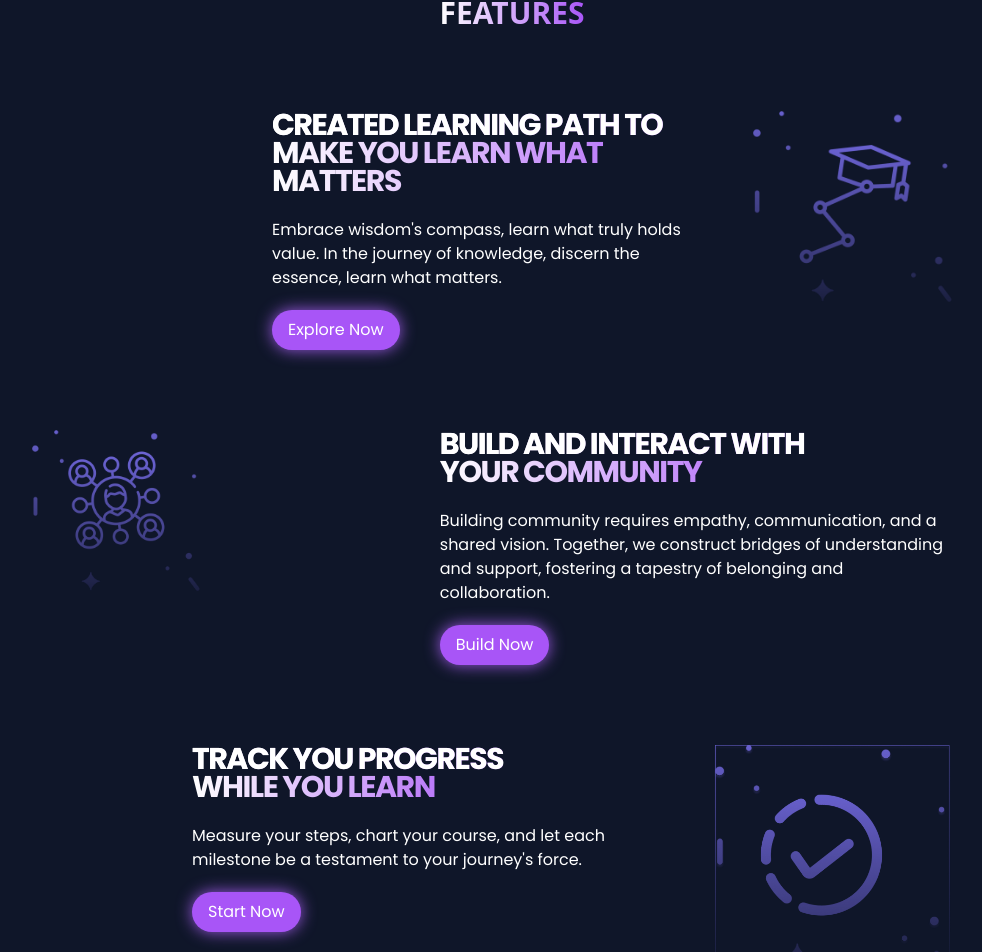
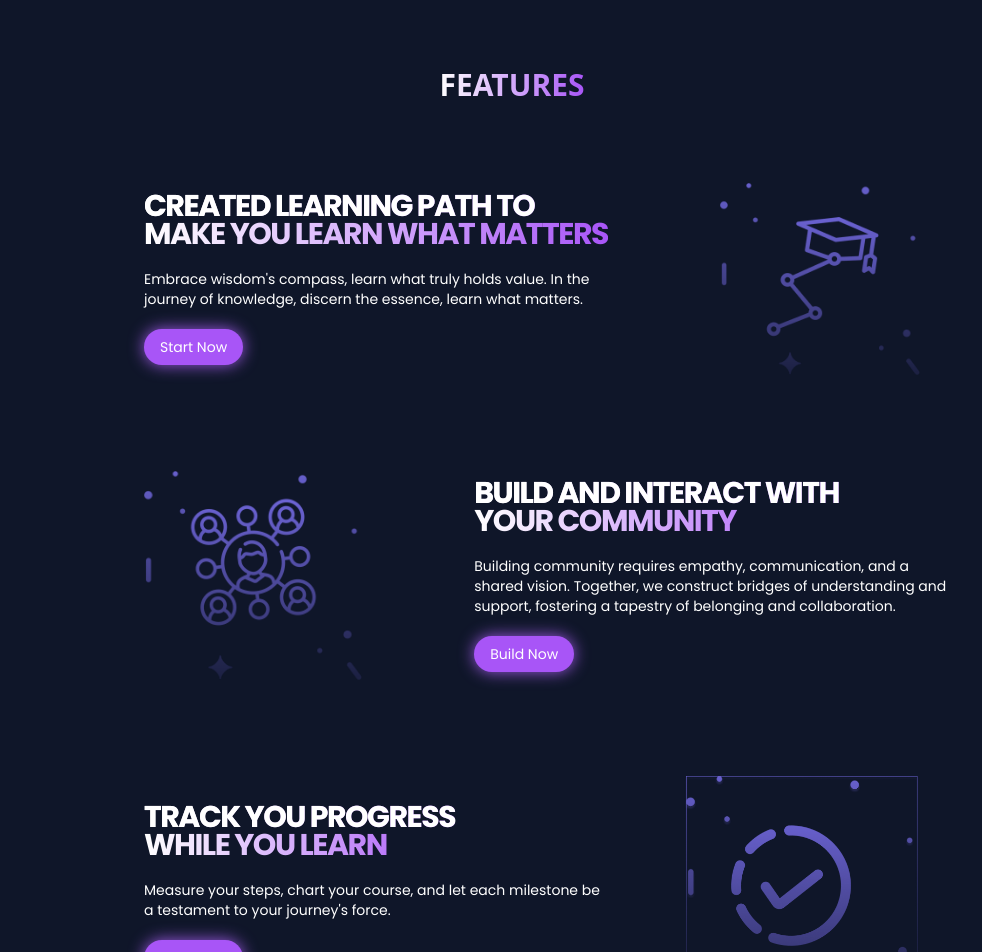
Before and after one commit to MLSAKIIT/AlgoArena, a Next.js app: page / in a window 1280 px wide. Shown: the part 1067-2019 px from the top of the page, without its empty margins (128-1110 px from the left). Built offline with nearby package versions, Linux system fonts and the light colour scheme.

Commit message:
Updated navbar

```diff
--- a/src/app/aboutUs/page.jsx
+++ b/src/app/aboutUs/page.jsx
@@ -14,7 +14,7 @@ import Navbar from "@/components/ui/Navbar";
 const page = () => {
   return (
     <div className="max-w-[120rem]">
-
+     <Navbar/>
       <div className="flex flex-col gap-52 items-center">
         <div className="absolute h-[50rem] w-[71.5rem] -z-10 top-[180px] left-[-30px] overflow-hidden rotate-[-5deg] z-1 lg:block hidden">
           <Image
--- a/src/app/dashboard/page.jsx
+++ b/src/app/dashboard/page.jsx
@@ -1,7 +1,11 @@
 import Dashboard from "@/components/dashboard/Dashboard";
+import Navbar from "@/components/ui/Navbar";
 
 export default function dashboard() {
   return (
-    <Dashboard username="AYUSH RANJAN"></Dashboard>
+    <>
+      <Navbar />
+      <Dashboard username="AYUSH RANJAN"></Dashboard>
+    </>
   );
 }
--- a/src/app/layout.js
+++ b/src/app/layout.js
@@ -2,7 +2,7 @@ import "./globals.css";
 import { Toaster } from "@/components/ui/sonner";
 import { cn } from "@/lib/utils";
 import { fontPopins, fontTheBoldFont } from "@/lib/font";
-import Navbar from "@/components/ui/Navbar";
+
 
 export const metadata = {
   title: "Create Next App",
@@ -19,7 +19,7 @@ export default function RootLayout({ children }) {
           fontTheBoldFont.variable
         )}
       >
-        <Navbar />
+
         {children}
         <Toaster position="bottom-center" richColors />
       </body>
--- a/src/components/domains/DomainCard.jsx
+++ b/src/components/domains/DomainCard.jsx
@@ -1,4 +1,4 @@
-import Image from "next/image";
+import Image from "next/legacy/image";
 
 const DomainCard = ({ title, img }) => {
   return (
@@ -14,6 +14,7 @@ const DomainCard = ({ title, img }) => {
           layout="fill"
           objectFit="cover"
           className="rounded-lg group-hover:scale-125 duration-500"
+          alt="domain images"
         />
       </div>
     </div>
--- a/src/components/domains/Domains.jsx
+++ b/src/components/domains/Domains.jsx
@@ -3,9 +3,9 @@ import Link from "next/link";
 
 const Domains = () => {
   return (
-    <div className="flex flex-col max-w-[120rem]">
+    <div className="flex flex-col max-w-[120rem] ">
       <div className="flex justify-center">
-        <p className="text-2xl font-sans font-bold bg-gradient-to-r from-white to-purple-500 inline-block text-transparent bg-clip-text">
+        <p className="text-3xl font-sans font-bold bg-gradient-to-r from-white to-purple-500 inline-block text-transparent bg-clip-text">
           OUR DOMAINS
         </p>
       </div>
--- a/src/components/features/page.jsx
+++ b/src/components/features/page.jsx
@@ -2,53 +2,54 @@ import Image from "next/image";
 
 const Features = () => {
   return (
-    <section className="max-w-[120rem] ">
-      <div className="flex justify-center mt-30">
-        <p className="text-3xl font-sans font-bold bg-gradient-to-r from-white to-purple-500 inline-block text-transparent bg-clip-text">
+    <div className="max-w-[120rem] mb-20">
+      <div className="flex justify-center mt-20">
+        <div className="text-3xl font-sans font-bold bg-gradient-to-r from-white to-purple-500 inline-block text-transparent bg-clip-text">
           FEATURES
-        </p>
+        </div>
       </div>
 
-      <div className="pt-20 ml-40 mr-40">
-        <div className="flex flex-col md:flex-row mb-20">
-          <div className="pl-10 md:pr-10 md:order-2">
+      <div className="pt-20 flex flex-col items-center gap-24 text-sm text-center md:text-left">
+
+         <div className="flex flex-col gap-10 md:flex-row justify-center items-center w-[70%]">
+          <div className="md:pl-10 md:pr-10 md:order-2">
             <Image
               src="/assets/features/learning.png"
-              height={440}
-              width={457}
-              alt="learning pic"
+              className="w-[257px]  md:w-[357px]"
+              height={240}
+              width={357}
+              alt="Picture"
             />
           </div>
 
-          <div className="md:ml-60">
-            <p className="text-3xl font-poppins leading-7 tracking-tighter font-bold uppercase bg-gradient-to-r from-white to-purple-500 bg-clip-text text-transparent inline-block">
-              <p className="text-white">Created learning path to</p>{" "}
-              <p>make you learn what matters</p>
-            </p>
+          <div className="md:ml-20">
+            <div className="text-3xl font-poppins leading-7 tracking-tighter font-bold uppercase bg-gradient-to-r from-white to-purple-500 bg-clip-text text-transparent inline-block">
+              <div className="text-white">Created learning path to</div>
+              <div>make you learn what matters</div>
+            </div>
             <p className="text-white font-poppins pt-5">
-              Embrace wisdom&apos;s compass, learn what truly holds value. In
+            Embrace wisdom&apos;s compass, learn what truly holds value. In
               the journey of knowledge, discern the essence, learn what matters.
             </p>
             <button
               className="bg-purple-500 text-white py-2 px-4 rounded-full mt-5 shadow-[0_0_1rem_0px_#9d5ae3]
             hover:bg-[#7f3dbf] active:scale-95 transition duration-200 "
             >
-              Explore Now
+              Start Now
             </button>
           </div>
         </div>
-
-        <div className="flex flex-col md:flex-row mb-20">
-          <div className="pr-10 md:pl-40 md:order-2">
-            <p className="text-3xl font-poppins leading-7 tracking-tighter font-bold uppercase bg-gradient-to-r from-white to-purple-500 bg-clip-text text-transparent inline-block">
-              <p className="text-white">Build and interact with</p>{" "}
-              <p>your community</p>
-            </p>
-            <p className="text-white font-poppins pt-5">
+        <div className="flex flex-col-reverse md:flex-row gap-8  justify-center items-center w-[70%]  text-center md:text-left ">
+          <div className="md:order-2 ">
+            <div className="text-3xl font-poppins leading-7 tracking-tighter font-bold uppercase bg-gradient-to-r from-white to-purple-500 bg-clip-text text-transparent inline-block">
+              <div className="text-white">Build and interact with</div>{" "}
+              <div>your community</div>
+            </div>
+            <div className="text-white font-poppins pt-5 ">
               Building community requires empathy, communication, and a shared
               vision. Together, we construct bridges of understanding and
               support, fostering a tapestry of belonging and collaboration.
-            </p>
+            </div>
             <button
               className="bg-purple-500 text-white py-2 px-4 rounded-full mt-5 shadow-[0_0_1rem_0px_#9d5ae3]
             hover:bg-[#7f3dbf] active:scale-95 transition duration-200 "
@@ -56,31 +57,33 @@ const Features = () => {
               Build Now
             </button>
           </div>
-          <div className="pr-10 md:pr-20 md:order-1">
+          <div className=" md:pr-20  md:ml-20">
             <Image
               src="/assets/features/communityy.png"
-              width={500}
-              height={500}
+              className="w-[257px]  md:w-[600px]"
+              width={600}
+              height={800}
               alt="Picture"
             />
           </div>
         </div>
 
-        <div className="flex flex-col md:flex-row mb-20">
-          <div className="pl-10 md:pr-10 md:order-2">
+        <div className="flex flex-col md:flex-row  justify-center items-center gap-8 w-[70%] ">
+          <div className="md:pl-10 md:pr-10 md:order-2 ">
             <Image
               src="/assets/features/progress.png"
-              width={400}
-              height={400}
+              className="w-[257px]  md:w-[357px]"
+              height={240}
+              width={357}
               alt="Picture"
             />
           </div>
 
-          <div className="md:ml-40">
-            <p className="text-3xl font-poppins leading-7 tracking-tighter font-bold uppercase bg-gradient-to-r from-white to-purple-500 bg-clip-text text-transparent inline-block">
-              <p className="text-white">track you progress</p>
-              <p>while you learn</p>
-            </p>
+          <div className="md:ml-20">
+            <div className="text-3xl font-poppins leading-7 tracking-tighter font-bold uppercase bg-gradient-to-r from-white to-purple-500 bg-clip-text text-transparent inline-block">
+              <div className="text-white">track you progress</div>
+              <div>while you learn</div>
+            </div>
             <p className="text-white font-poppins pt-5">
               Measure your steps, chart your course, and let each milestone be a
               testament to your journey&apos;s force.
@@ -94,7 +97,7 @@ const Features = () => {
           </div>
         </div>
       </div>
-    </section>
+    </div>
   );
 };
 
--- a/src/components/footer/Suggestions.jsx
+++ b/src/components/footer/Suggestions.jsx
@@ -2,7 +2,7 @@ const suggestions = () => {
   return (
     <>
       <div className="flex flex-col items-center justify-center w-5/6">
-        <h1 className="  text-4xl font-bold font-sans bg-gradient-to-r from-white to-[#9d5ae3] inline-block text-transparent bg-clip-text mt-5">
+        <h1 className="  text-center text-3xl font-bold font-sans bg-gradient-to-r from-white to-[#9d5ae3] inline-block text-transparent bg-clip-text mt-5">
           HAVE A SUGGESTION?
         </h1>
         <textarea
--- a/src/components/hero/Hero.jsx
+++ b/src/components/hero/Hero.jsx
@@ -1,11 +1,11 @@
 import React from "react";
 import Image from "next/image";
-import Navbar from '../ui/Navbar';
+import Navbar from "../ui/Navbar";
 
 const Hero = () => {
   return (
-    <div >
-
+    <div>
+      <Navbar />
       <div className="lg:pt-32 pt-10 mb-10  lg:h-96 lg:mb-32 block max-w-[120rem]  mx-auto">
         <div className="flex flex-wrap lg:flex-nowrap justify-evenly mid:gap-x-10/ md:gap-20 mid:mx-4 items-center lg:mx-auto">
           <div className="relative">
--- a/src/components/ui/Navbar.jsx
+++ b/src/components/ui/Navbar.jsx
@@ -1,6 +1,7 @@
 "use client";
 import React from "react";
 import Link from "next/link";
+import profile from "@/app/images/asset/profile.png";
 import { usePathname } from "next/navigation";
 import Image from "next/image";
 
@@ -45,15 +46,20 @@ const Navbar = () => {
                 : ""
             }`}
           >
-            <Image src="/assets/icons/lp.png" alt="AlgoArena" width={18} height={18} />
+            <Image
+              src="/assets/icons/lp.png"
+              alt="AlgoArena"
+              width={18}
+              height={18}
+            />
             Learning Path
           </Link>
 
           <Link
             href="/community"
-            className={`flex justify-center text-white pr-2 pl-2 pt-4 pb-4 gap-2 hover:bg-gradient-horizon hover:bg-clip-text hover:text-transparent ${
+            className={`flex justify-center text-white pr-2 pl-2 gap-2 z-10 hover:bg-gradient-horizon hover:bg-clip-text hover:text-transparent ${
               usePathname() === "/community"
-                ? "border-2 border-color-3  shadow-[0_0_1rem_0px_#9d5ae3] rounded bg-color-4 bg-opacity-25 text-transparent backdrop-blur-sm"
+                ? "border-2 border-color-3  shadow-[0_0_1rem_0px_#9d5ae3] rounded pt-2 pb-2  bg-color-4 bg-opacity-25 text-transparent backdrop-blur-sm"
                 : ""
             }`}
           >
@@ -73,13 +79,21 @@ const Navbar = () => {
                 : ""
             }`}
           >
-            <Image src="/assets/icons/about.png" alt="AlgoArena" width={18} height={18} />
+            <Image
+              src="/assets/icons/about.png"
+              alt="AlgoArena"
+              width={18}
+              height={18}
+            />
             About US
           </Link>
         </div>
         <button className="bg-color-2  text-white pr-5 shadow-[0_0_1rem_0px_#9d5ae3] pl-5 pt-1 pb-1 rounded-xl hover:bg-gradient-to-r from-color-2 to-color-3 transition-all duration-200">
           Login
         </button>
+        {/* <div className="w-12 h-12 rounded-full bg-purple-500 flex justify-center items-center">
+          <Image src={profile} alt="User" width={30} height={30} />
+        </div> */}
       </div>
       <div className="flex justify-between p-6  w-screen lg:hidden ">
         <Image
@@ -95,7 +109,7 @@ const Navbar = () => {
         </Link>
       </div>
       <div
-        className={`fixed top-0 left-0 w-3/5 h-full z-10  lg:hidden bg-[#161A33] bg-opacity-20 text-transparent backdrop-blur-sm border-white border-opacity-25 border transform duration-300 ${
+        className={`fixed top-0 left-0 w-3/5 h-full z-10  lg:hidden bg-black  text-transparent bg-opacity-60 backdrop-blur-sm border-white border-opacity-25 border transform duration-300 ${
           open ? "translate-x-0" : "-translate-x-full"
         }`}
       >
@@ -128,7 +142,12 @@ const Navbar = () => {
             href="/"
             className="flex  text-[white]  gap-2 px-4 py-2 mr-6 ml-6 hover:bg-color-3"
           >
-            <Image src="/assets/icons/lp.png" alt="AlgoArena" width={20} height={10} />
+            <Image
+              src="/assets/icons/lp.png"
+              alt="AlgoArena"
+              width={20}
+              height={10}
+            />
             Learning Path
           </Link>
           <div className="my-4 border-t border-[#939393] mr-6 ml-6"></div>
@@ -149,11 +168,16 @@ const Navbar = () => {
             href="/about-us"
             className="flex  text-white gap-2 px-4 py-2 mr-6 ml-6 hover:bg-color-3"
           >
-            <Image src="/assets/icons/about.png" alt="AlgoArena" width={20} height={10} />
+            <Image
+              src="/assets/icons/about.png"
+              alt="AlgoArena"
+              width={20}
+              height={10}
+            />
             About US
           </Link>
           <div className="my-4 border-t border-[#939393] mr-6 ml-6"></div>
-          <button className="bg-color-2 text-[white] pr-5 pl-5 pt-1 pb-1 mr-6 ml-6 rounded-full hover:bg-gradient-to-r from-color-2 to-color-4">
+          <button className="bg-color-2 text-[white] pr-5 pl-5 pt-2 pb-2 mr-6 ml-10 rounded-xl  hover:bg-gradient-to-r from-color-2 to-color-4">
             Login
           </button>
         </div>
```
Also changed, not shown: src/app/images/asset/profile.png (added), 1 other file (tests, documents, lock files or other folders).
